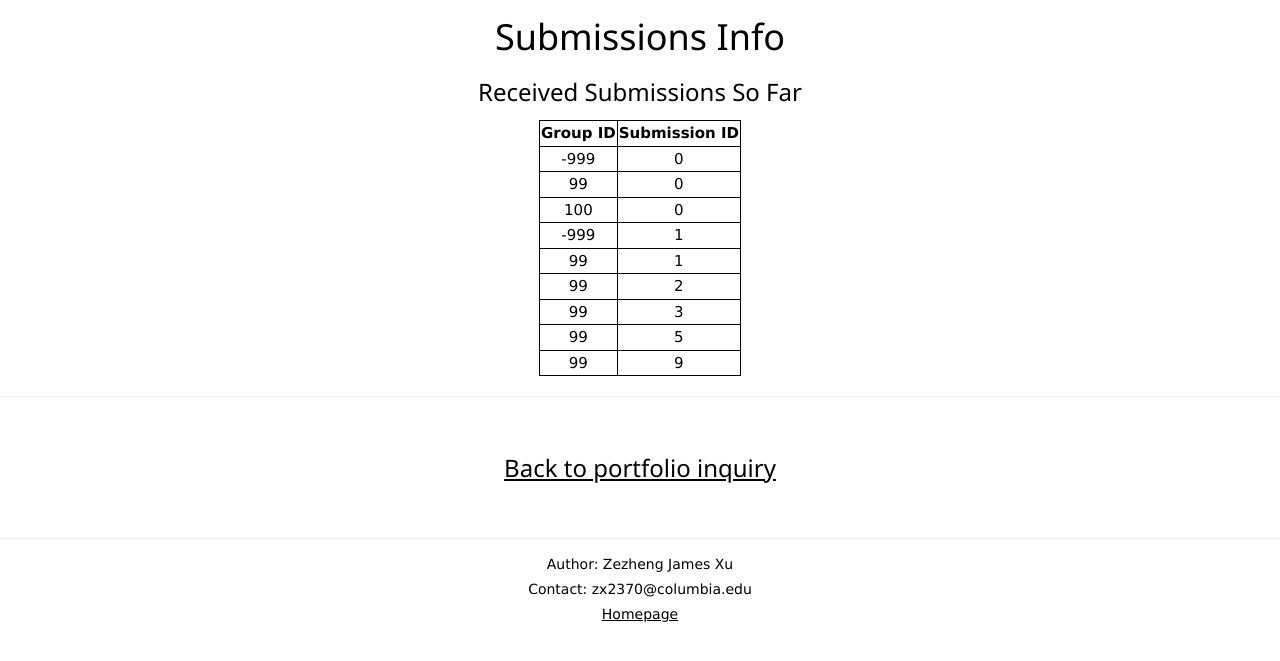
After one commit to jamesxu0220/data-driven-methods, a Flask app: page /portfolios_summary/ in a window 1280 px wide. The commit adds this page. Shown: the top 661 px of the page. Run offline with Flask 2, Linux system fonts and the light colour scheme; data comes from the database, SQL or seed files in the repository.

Commit message:
Added submission summary

```diff
--- a/DataDrivenFinance/portfolios.py
+++ b/DataDrivenFinance/portfolios.py
@@ -20,3 +20,10 @@ def portfolios():
         return render_template('portfolio/portfolios.html', portfolios=portfolios)
     else:
         return render_template('portfolio/portfolio_inquiry.html')
+
+
+@app.route('/portfolios_summary/')
+def portfolios_summary():
+    submissions = Decision.query.with_entities(Decision.group_id, Decision.submission_id).order_by(
+        Decision.submission_id, Decision.group_id).distinct()
+    return render_template('portfolio/portfolios_summary.html', submissions=submissions)
--- a/DataDrivenFinance/templates/portfolio/portfolio_inquiry.html
+++ b/DataDrivenFinance/templates/portfolio/portfolio_inquiry.html
@@ -15,5 +15,7 @@
         <br>
         <input type="submit" value="Check portfolio">
     </form>
+    <br><hr><br>
+    <h3><a href="../portfolios_summary">Check All Submissions Received</a><br></h3>
 </div>
 {% endblock %}
--- /dev/null
+++ b/DataDrivenFinance/templates/portfolio/portfolios_summary.html
@@ -0,0 +1,26 @@
+{% extends 'base.html' %}
+
+{% block head %}
+<title>Submissions Summary</title>
+{% endblock %}
+
+{% block body %}
+<div class="content center">
+    <h1>Submissions Info</h1>
+    <h3>Received Submissions So Far</h3>
+    <table class="center">
+        <tr>
+            <th>Group ID</th>
+            <th>Submission ID</th>
+        </tr>
+        {% for submission in submissions %}
+        <tr>
+            <td>{{ submission.group_id }}</td>
+            <td>{{ submission.submission_id }}</td>
+        </tr>
+        {% endfor %}
+    </table>
+    <hr><br>
+    <h3><a href="../portfolios">Back to portfolio inquiry</a></h3>
+</div>
+{% endblock %}
```
